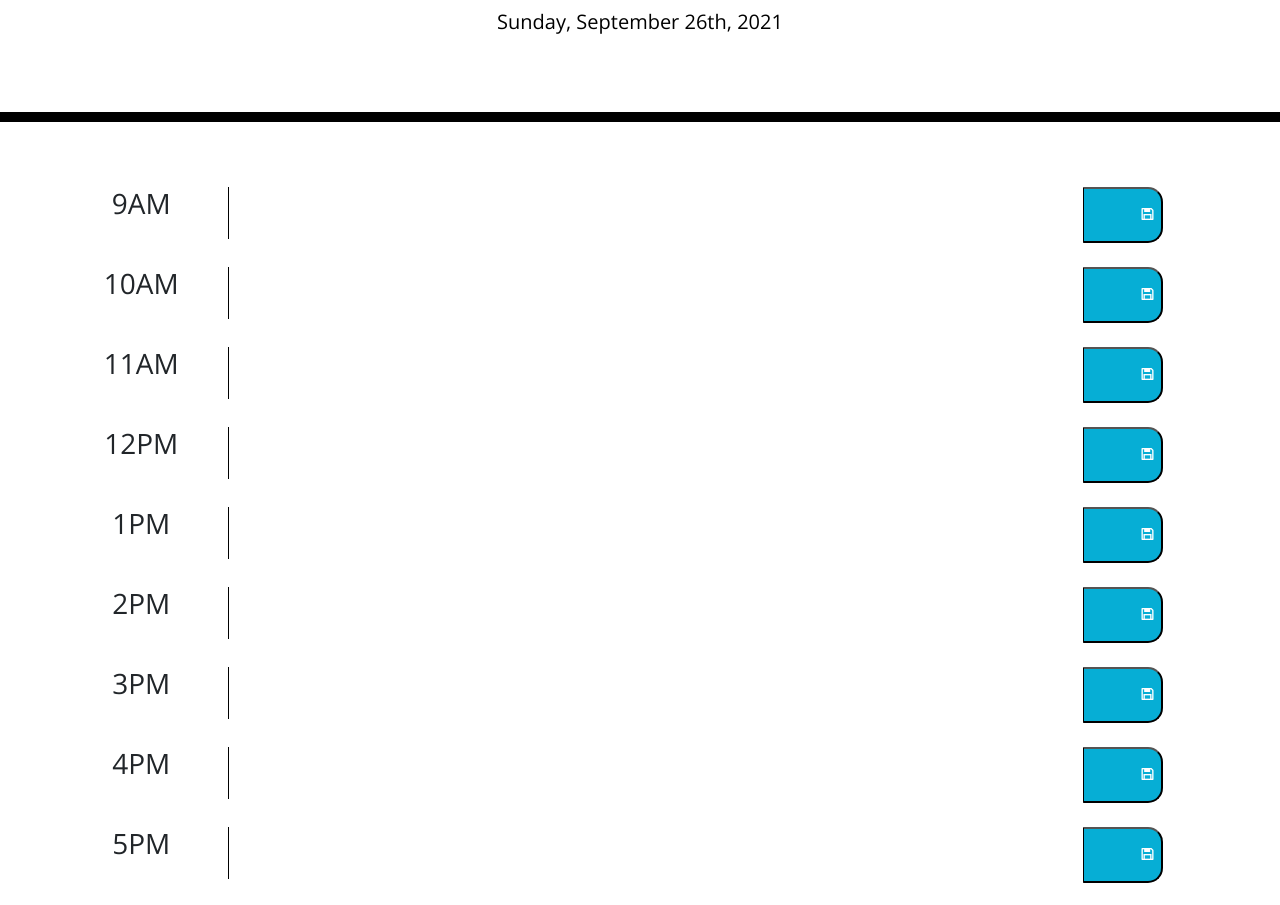
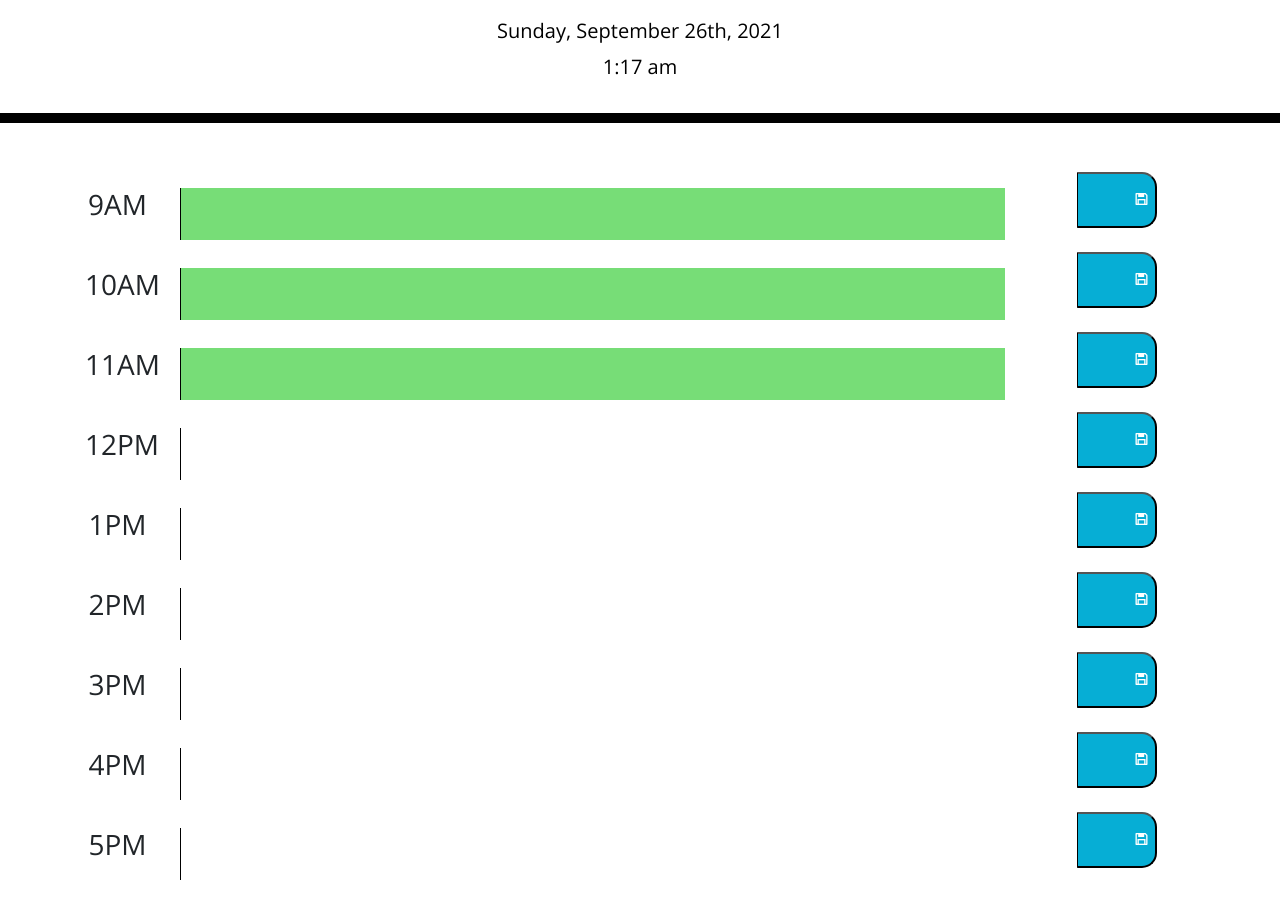
Before and after one commit to Danster4/c-5-wd-scheduler, a plain HTML site: page index.html in a window 1280 px wide. Shown: the part 182-1087 px from the top of the page. Drawn offline with nearby package versions, Linux system fonts and the light colour scheme.

Commit message:
working on time with moment js to change background color

```diff
--- a/assets/css/style.css
+++ b/assets/css/style.css
@@ -19,6 +19,7 @@ textarea {
   color: black;
   border-radius: 0;
   border-bottom: 10px solid black;
+  padding-bottom: 20px;
 }
 
 .description {
@@ -44,7 +45,7 @@ textarea {
 
 .past {
   background-color: #d3d3d3;
-  color: white;
+  color: black;
 }
 
 .present {
@@ -70,3 +71,7 @@ textarea {
   font-size: 20px;
   transition: all .3s ease-in-out;
 }
+
+#currentDay {
+  margin-top: 25px;
+}
--- a/assets/js/script.js
+++ b/assets/js/script.js
@@ -1,10 +1,25 @@
 var currentDayHeader = document.querySelector("#currentDay");
+var currentTimeHeader = document.querySelector("#currentTime");
 var today = moment();
 var description = document.querySelector(".description")
-
+console.log(today.format('H'))
 var saveBtn = document.querySelector(".saveBtn")
 
 $(currentDayHeader).text(today.format('dddd, MMMM Do, YYYY'));
+$(currentTimeHeader).text(today.format('h:mm a'));
+
+var currentTime = moment().format('h')
+
+var nineAMTime = moment().set('hour', '9')
+var tenAMTime = moment().set('hour', '10')
+var elevenAMTime = moment().set('hour', '11')
+var twelveAMTime = moment().set('hour', '12')
+var onePMTime = moment().set('hour', '13')
+var twoPMTime = moment().set('hour', '14')
+var threePMTime = moment().set('hour', '15')
+var fourPMTime = moment().set('hour', '16')
+var fivePMTime = moment().set('hour', '17')
+
 
 var tasks = {};
 
@@ -173,15 +188,44 @@ function fivePMGetValue() {
   }
 }
 
+// figur eout how to assign ucrrent hour to actual current hour
+
+$(document).ready(function () {
+
+  if (currentTime > nineAMTime ) {
+    nineAM.classList.add("past")
+  } else if (currentTime == nineAMTime) {
+    nineAM.classList.add("present")
+  } else {
+    nineAM.classList.add("future")
+  };
+
+  if (currentTime > tenAMTime ) {
+    tenAM.classList.add("past")
+  } else if (currentTime == tenAMTime) {
+    tenAM.classList.add("present")
+  } else {
+    tenAM.classList.add("future")
+  };
+
+  if (currentTime > elevenAMTime ) {
+    elevenAM.classList.add("past")
+  } else if (currentTime == elevenAMTime) {
+    elevenAM.classList.add("present")
+  } else {
+    elevenAM.classList.add("future")
+  };
+});
 
 
+// // function to reload page every 1 minute to recheck if task is late     x3
+setInterval(function () {
+  location.reload();
+}, (1000 * 60) * 1);
 
 
-// function to reload page every 5 minutes to recheck if task is late
-setInterval(function () {
-  var nineAMUpdate = $()
-  location.reload();
-}, (1000 * 60) * 5);
+// googl: jquery.attr method
+
 
 
 // var timeIndicator = function() {
@@ -207,12 +251,23 @@ setInterval(function () {
 //   //   }
 // };
 
+// determine current hour and compare to hour in calendar
 
 
 
 
 
+// $(document).ready(function () {
+//   $(".saveBtn").click(function() {
+//     // var nineAMText = $("#nineAM").val().trim();
+//     // localStorage.setItem('nineAMText', nineAMText);
+//     // console.log($(this).parent().parent().children()[1].textContent.trim())
+//     console.log($(this).closest("textarea"))
 
+
+
+//   })
+// });
 
 
 
--- a/index.html
+++ b/index.html
@@ -30,131 +30,133 @@
       <h1 class="display-3">Work Day Scheduler</h1>
       <p class="lead">A simple calendar app for scheduling your work day</p>
       <p id="currentDay" class="lead"></p>
+      <p id="currentTime" class="lead"></p>
     </header>
     <div class="container">
       <!-- Timeblocks go here -->
       <div class="row">
-        <div class="col">
+        <div class="col-1">
           <h3 class="time-block">9AM</h3>
         </div>
         <div class="col-9">
           <textarea class="description" id="nineAM" style="min-width: 100%">
+            Hellllo
           </textarea>
         </div>
-        <div class="col">
+        <div class="col-2">
           <button class="saveBtn" id="nineAMSaveBtn">
             <i class="ri-save-3-line"></i>
           </button>
         </div>
       </div>
-      <div class="w-100"></div>
+
       <div class="row">
-        <div class="col">
+        <div class="col-1">
           <h3 class="time-block">10AM</h3>
         </div>
         <div class="col-9">
           <textarea class="description" id="tenAM" style="min-width: 100%">
           </textarea>
         </div>
-        <div class="col">
+        <div class="col-2">
           <button class="saveBtn" id="tenAMSaveBtn">
             <i class="ri-save-3-line"></i>
           </button>
         </div>
       </div>
       <div class="row">
-        <div class="col">
+        <div class="col-1">
           <h3 class="time-block">11AM</h3>
         </div>
         <div class="col-9">
           <textarea class="description" id="elevenAM" style="min-width: 100%">
           </textarea>
         </div>
-        <div class="col">
+        <div class="col-2">
           <button class="saveBtn" id="elevenAMSaveBtn">
             <i class="ri-save-3-line"></i>
           </button>
         </div>
       </div>
       <div class="row">
-        <div class="col">
+        <div class="col-1">
           <h3 class="time-block">12PM</h3>
         </div>
         <div class="col-9">
           <textarea class="description" id="twelvePM" style="min-width: 100%">
           </textarea>
         </div>
-        <div class="col">
+        <div class="col-2">
           <button class="saveBtn" id="twelvePMSaveBtn">
             <i class="ri-save-3-line"></i>
           </button>
         </div>
       </div>
       <div class="row">
-        <div class="col">
+        <div class="col-1">
           <h3 class="time-block">1PM</h3>
         </div>
         <div class="col-9">
           <textarea class="description" id="onePM" style="min-width: 100%">
           </textarea>
         </div>
-        <div class="col">
+        <div class="col-2">
           <button class="saveBtn" id="onePMSaveBtn">
             <i class="ri-save-3-line"></i>
           </button>
         </div>
       </div>
       <div class="row">
-        <div class="col">
+        <div class="col-1">
           <h3 class="time-block">2PM</h3>
         </div>
         <div class="col-9">
-          <textarea class="description" id="twoPM"style="min-width: 100%">
+          <textarea class="description" id="twoPM" style="min-width: 100%">
           </textarea>
         </div>
-        <div class="col">
+        <div class="col-2">
           <button class="saveBtn" id="twoPMSaveBtn">
             <i class="ri-save-3-line"></i>
           </button>
         </div>
       </div>
       <div class="row">
-        <div class="col">
+        <div class="col-1">
           <h3 class="time-block">3PM</h3>
         </div>
         <div class="col-9">
           <textarea class="description" id="threePM" style="min-width: 100%">
           </textarea>
         </div>
-        <div class="col">
+        <div class="col-2">
           <button class="saveBtn" id="threePMSaveBtn">
             <i class="ri-save-3-line"></i>
           </button>
         </div>
       </div>
       <div class="row">
-        <div class="col">
+        <div class="col-1">
           <h3 class="time-block">4PM</h3>
         </div>
         <div class="col-9">
           <textarea class="description" id="fourPM" style="min-width: 100%">
           </textarea>
         </div>
-        <div class="col">
+        <div class="col-2">
           <button class="saveBtn" id="fourPMSaveBtn">
             <i class="ri-save-3-line"></i>
           </button>
         </div>
       </div>
       <div class="row">
-        <div class="col">
+        <div class="col-1">
           <h3 class="time-block">5PM</h3>
         </div>
         <div class="col-9">
           <textarea class="description" id="fivePM" style="min-width: 100%">
           </textarea>
         </div>
-        <div class="col">
+        <div class="col-2">
           <button class="saveBtn" id="fivePMSaveBtn">
             <i class="ri-save-3-line"></i>
           </button>
```
